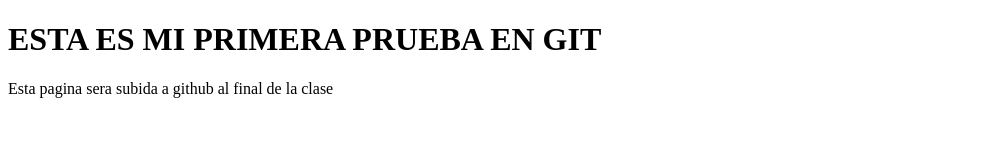
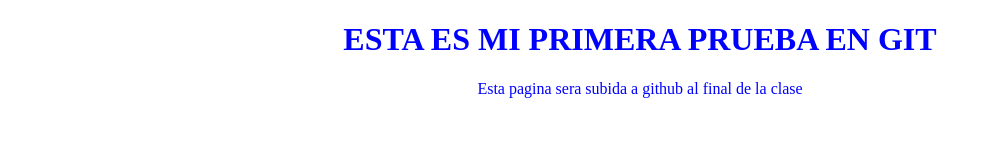
Before and after one commit to MToledop3/Clase220521, a plain HTML site: page index.html in a window 1280 px wide. Shown: the whole page, without its empty margins (0-992 px from the left). Drawn offline with Linux system fonts and the light colour scheme.

Commit message:
Este commit arregle el link en la rama master

```diff
--- a/index.html
+++ b/index.html
@@ -6,9 +6,11 @@
 
 	<style>
 
-	<link rel="stylesheet" href="style.css">
+
 
 	</style>
+
+	<link rel="stylesheet" href="style.css">
 
 
 </head>
```
